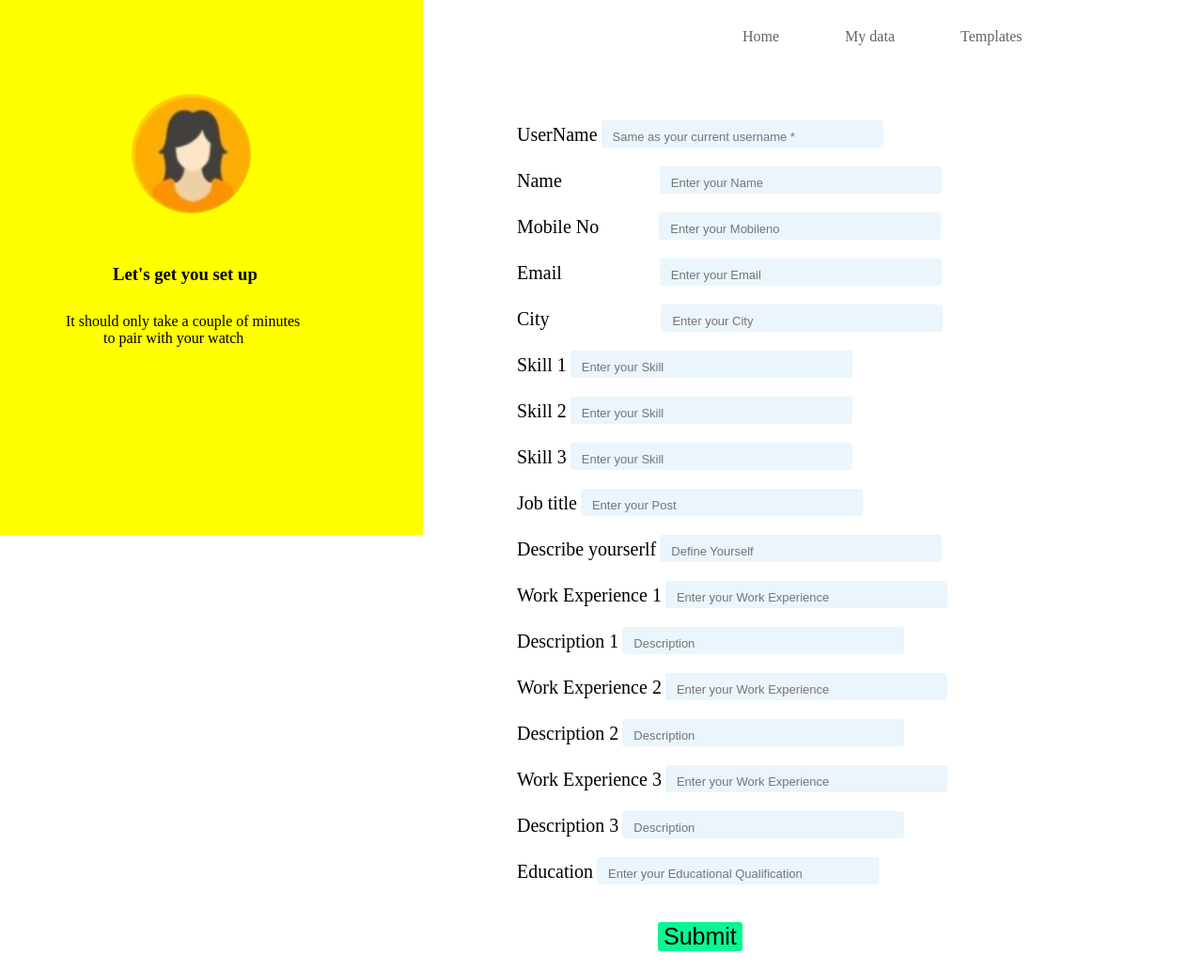
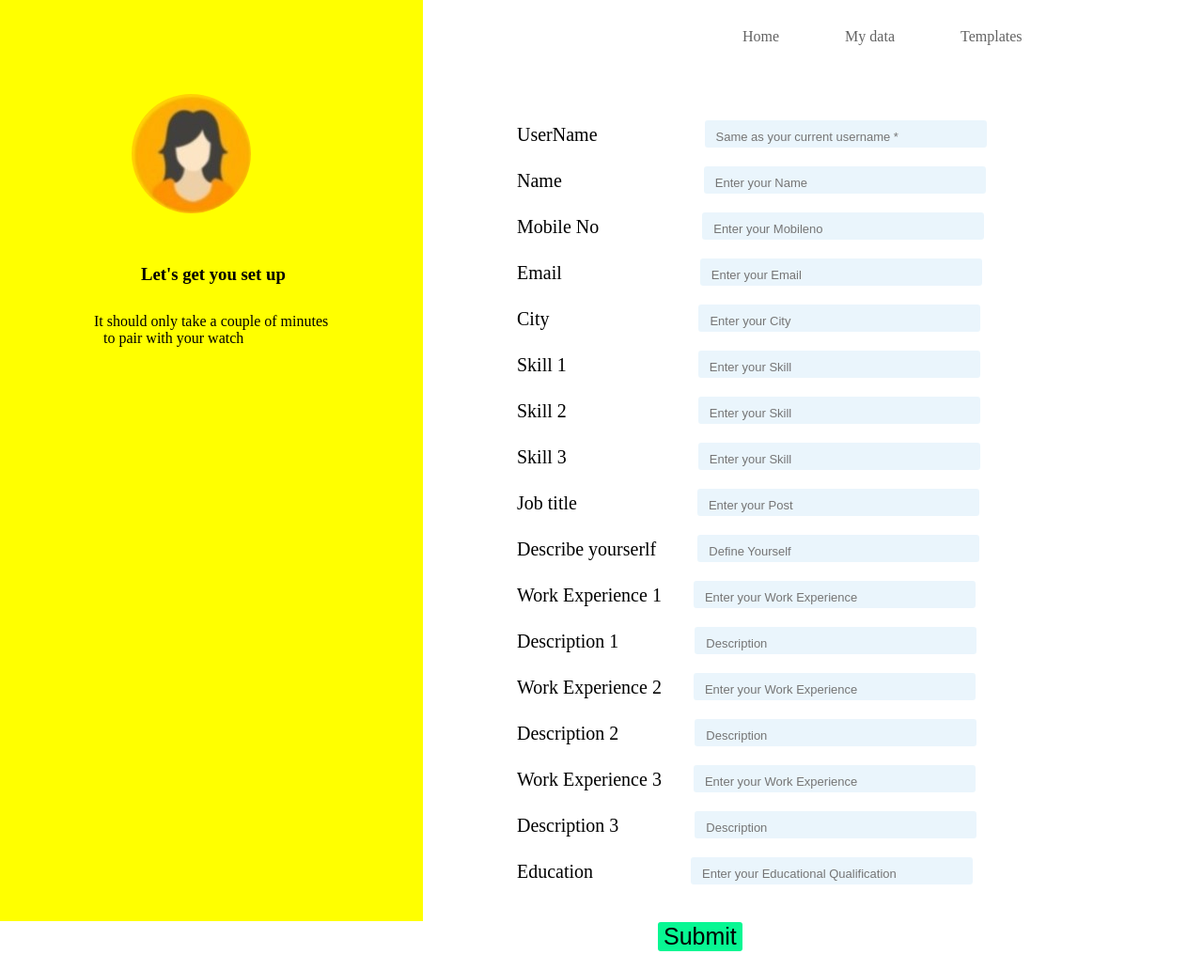
Before and after one commit to inaiyathalam/Project-, a Django app: page /new in a window 1280 px wide. Shown: the whole page at 94% size. Run offline with Django 4.2, Linux system fonts and the light colour scheme.

Commit message:
Update new.css

```diff
--- a/res/static/css/new.css
+++ b/res/static/css/new.css
@@ -3,7 +3,7 @@
 }
 
 .left{
-    height: 569px;
+    height: 980px;
     width: 450px;
     background-color: yellow;
 }
@@ -39,23 +39,24 @@ label{
 }
 #username{
     margin-top: 80px;
+    margin-left: 110px;
 }
 #name{
-    margin-left: 100px;
+    margin-left: 147px;
 
 
 }
 
 #email{
-    margin-left: 100px;
+    margin-left: 143px;
 }
 
 #mobileno{
-    margin-left: 60px;
+    margin-left: 106px;
 }
 
 #city{
-    margin-left: 115px;
+    margin-left: 155px;
 }
 
 #gender{
@@ -78,13 +79,13 @@ label{
 
 h3{
     margin-top: 50px;
-    margin-left: 120px;
+    margin-left: 150px;
 
 }
 
 #p1{
     margin-top: 30px;
-    margin-left: 70px;
+    margin-left: 100px;
 }
 
 #p2{
@@ -119,3 +120,51 @@ ul li{
 a{
     text-decoration: none;
 }
+
+#skill1{
+    margin-left: 136px;
+}
+
+#skill2{
+    margin-left: 136px;
+}
+
+#skill3{
+    margin-left: 136px;
+}
+
+#post{
+    margin-left: 124px;
+}
+
+#selfdesc{
+    margin-left: 40px;
+}
+
+#we1{
+    margin-left: 30px;
+}
+
+#des1{
+    margin-left: 77px;
+}
+
+#we2{
+    margin-left: 30px;
+}
+
+#des2{
+    margin-left: 77px;
+}
+
+#we3{
+    margin-left: 30px;
+}
+
+#des3{
+    margin-left: 77px;
+}
+
+#eq{
+    margin-left: 100px;
+}
```
